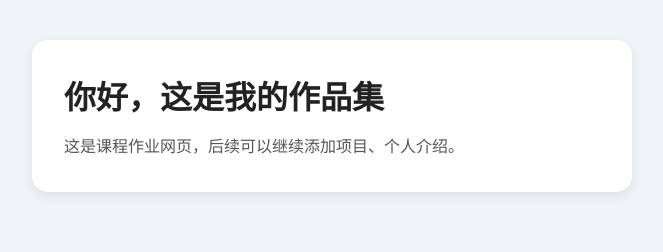
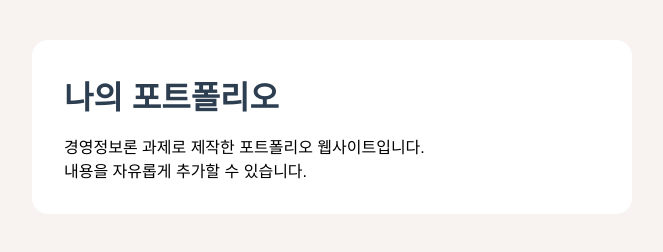
Before and after one commit to candy345-cell/-portfolio-assignment, a plain HTML site: page index.html in a window 1280 px wide. Shown: the whole page, without its empty margins (308-971 px from the left). Drawn offline with Linux system fonts and the light colour scheme.

Commit message:
Update index.html for Korean language support

```diff
--- a/index.html
+++ b/index.html
@@ -1,9 +1,9 @@
 <!DOCTYPE html>
-<html lang="zh-CN">
+<html lang="ko">
 <head>
     <meta charset="UTF-8">
     <meta name="viewport" content="width=device-width, initial-scale=1.0">
-    <title>我的作品集</title>
+    <title>경영정보시스템 포트폴리오</title>
     <style>
         * {
             margin: 0;
@@ -12,7 +12,7 @@
             font-family: sans-serif;
         }
         body {
-            background: #f0f4f8;
+            background: #f8f2f0;
             padding: 40px;
         }
         .card {
@@ -21,22 +21,18 @@
             border-radius: 16px;
             max-width: 600px;
             margin: 0 auto;
-            box-shadow: 0 4px 12px #00000015;
         }
         h1 {
-            color: #222;
+            color: #2c3e50;
             margin-bottom: 16px;
-        }
-        p {
-            color: #555;
-            line-height: 1.6;
         }
     </style>
 </head>
 <body>
     <div class="card">
-        <h1>你好，这是我的作品集</h1>
-        <p>这是课程作业网页，后续可以继续添加项目、个人介绍。</p>
+        <h1>나의 포트폴리오</h1>
+        <p>경영정보론 과제로 제작한 포트폴리오 웹사이트입니다.</p>
+        <p>내용을 자유롭게 추가할 수 있습니다.</p>
     </div>
 </body>
 </html>
```
